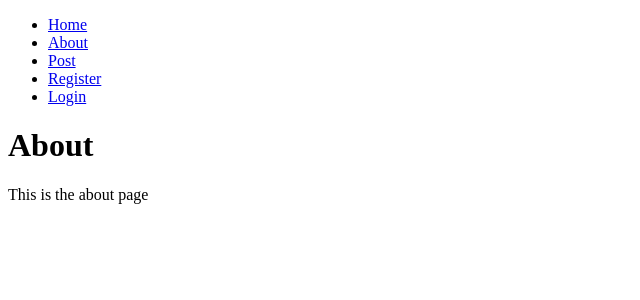
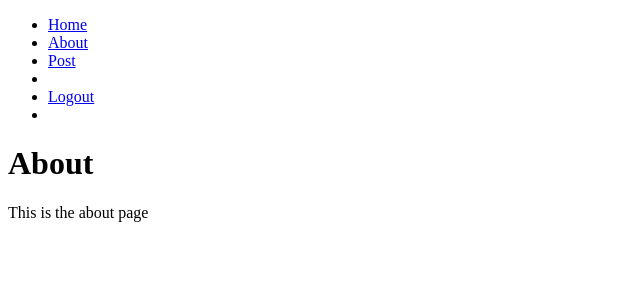
Before and after one commit to Tom-Petty98/flask-blog, a Flask app: page /about in a window 1280 px wide. Shown: the top 300 px of the page, without its empty margins (0-640 px from the left). Run offline with Flask 2, Linux system fonts and the light colour scheme; the visitor is signed in with stand-in values (Sample User, id 1).

Commit message:
nav bar login display logic

```diff
--- a/application/templates/layout.html
+++ b/application/templates/layout.html
@@ -9,9 +9,13 @@
             <ul>
                <li><a href="{{ url_for('home') }}">Home</a></li>
                <li><a href="{{ url_for('about') }}">About</a></li>
-               <li><a href="{{ url_for('post') }}">Post</a></li>
-	       <li><a href="{{ url_for('register') }}">Register</a></li>
-	       <li><a href="{{ url_for('login') }}">Login</a></li>
+               <li><a href="{{ url_for('post') }}">Post</a><li>
+	       {% if current_user.is_authenticated %}
+	       	   <li><a href="{{ url_for('logout') }}">Logout</a><li>
+               {% else %}
+	           <li><a href="{{ url_for('register') }}">Register</a></li>
+	           <li><a href="{{ url_for('login') }}">Login</a></li>
+	       {% endif %}
             </ul>
         </nav>
     </header>
```
